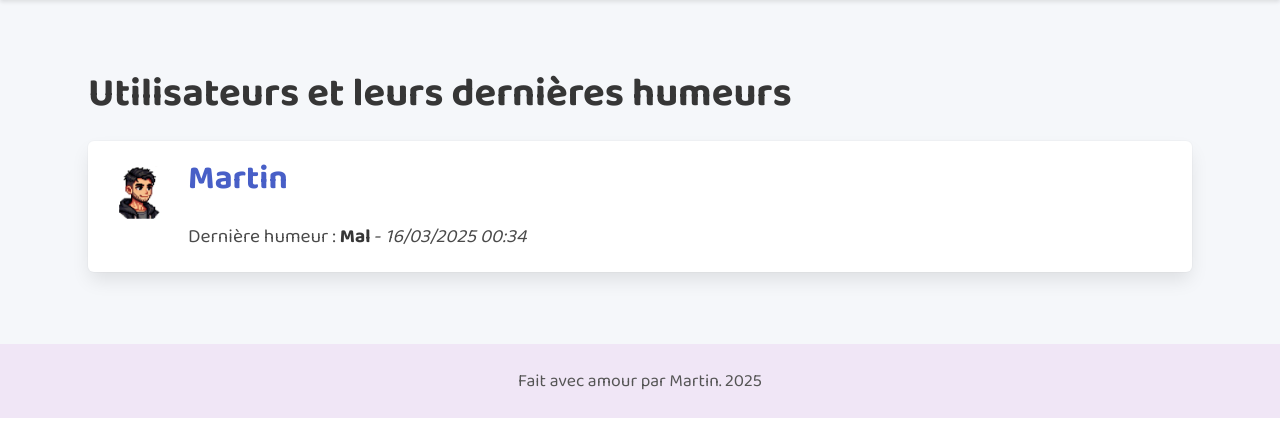
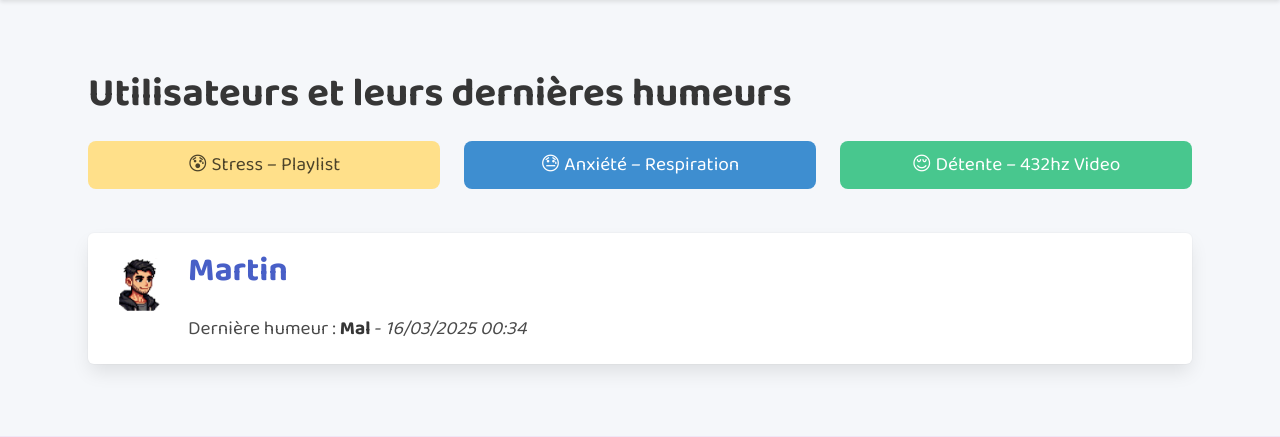
Before and after one commit to Ovanity/Elise, a Flask app: page / in a window 1280 px wide. Shown: the part 64-501 px from the top of the page. Run offline with Flask 3, Linux system fonts and the light colour scheme; data comes from the database, SQL or seed files in the repository.

Commit message:
requirements

```diff
--- a/templates/index.html
+++ b/templates/index.html
@@ -2,6 +2,25 @@
 {% block title %}Accueil - Humeurs{% endblock %}
 {% block content %}
   <h1 class="title">Utilisateurs et leurs dernières humeurs</h1>
+
+  <!-- Emotion suggestion buttons for mobile -->
+  <div class="columns is-mobile is-multiline" style="margin-bottom: 2rem;">
+    <div class="column is-full-mobile is-one-third-tablet">
+      <a class="button is-warning is-fullwidth" href="#">
+        😰 Stress – Playlist
+      </a>
+    </div>
+    <div class="column is-full-mobile is-one-third-tablet">
+      <a class="button is-info is-fullwidth" href="#">
+        😓 Anxiété – Respiration
+      </a>
+    </div>
+    <div class="column is-full-mobile is-one-third-tablet">
+      <a class="button is-success is-fullwidth" href="#">
+        😌 Détente – 432hz Video
+      </a>
+    </div>
+  </div>
 
   {% for user in users %}
     <div class="box">
```
